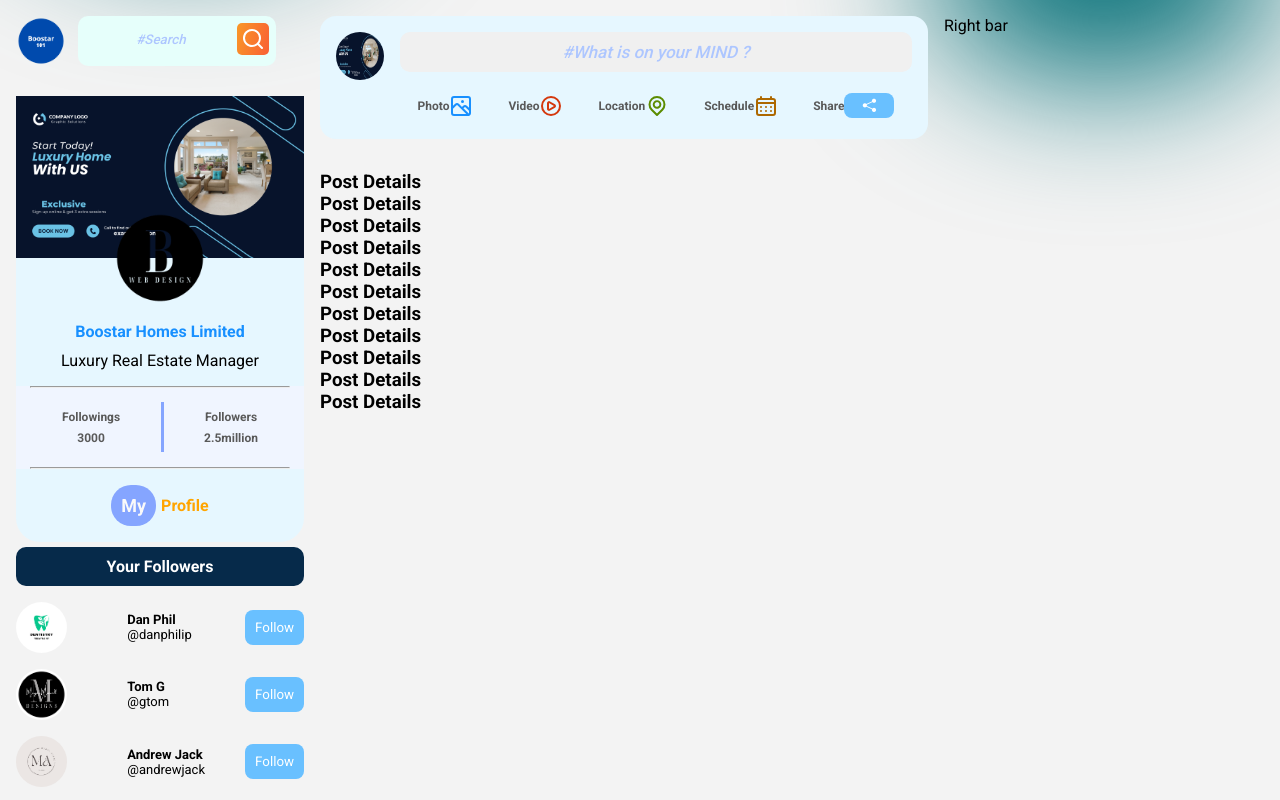
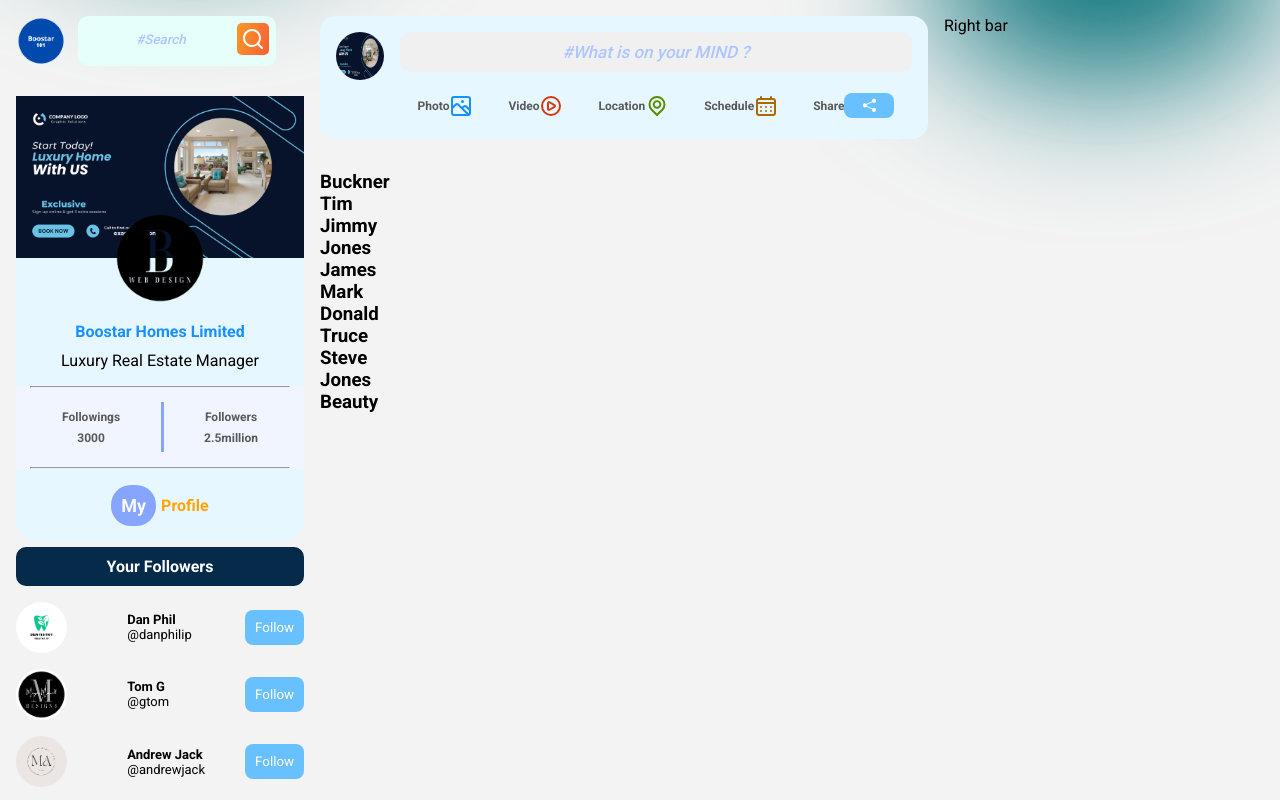
Before and after one commit to Peterzolo/Social-media-application, a React (Create React App) app in the folder client/: page / in a window 1280 px wide. Shown: the top 800 px of the page. Built offline with nearby package versions, Linux system fonts and the light colour scheme.

Commit message:
Modified postdata

```diff
--- /dev/null
+++ b/client/src/componments/pages/display-post/DisplayPost.css
@@ -0,0 +1,5 @@
+.display-container {
+  display: flex;
+  flex-direction: column;
+  gap: 1rem;
+}
--- a/client/src/componments/pages/display-post/DisplayPost.jsx
+++ b/client/src/componments/pages/display-post/DisplayPost.jsx
@@ -2,16 +2,16 @@ import React from "react";
 import { postData } from "../../../data/followers";
 import PostDetails from "../post-detail/PostDetails";
 
+import "../display-post/DisplayPost.css";
+
 const DisplayPost = () => {
   return (
     <div>
-      {
-        postData.map( (item) =>(
-            <div className="display-container">
-                <PostDetails/>
-            </div>
-        ))
-      }
+      {postData.map(item => (
+        <div className="display-container">
+          <PostDetails {...item} />
+        </div>
+      ))}
     </div>
   );
 };
--- a/client/src/componments/pages/post-detail/PostDetails.jsx
+++ b/client/src/componments/pages/post-detail/PostDetails.jsx
@@ -1,10 +1,10 @@
 import React from "react";
 import "../post-detail/PostDetails.css";
 
-const PostDetails = () => {
+const PostDetails = ({...item}) => {
   return (
     <div>
-      <h3>Post Details</h3>
+      <h3>{item.name}</h3>
     </div>
   );
 };
--- a/client/src/data/followers.js
+++ b/client/src/data/followers.js
@@ -98,7 +98,7 @@ export const postData = [
   },
   {
     id: 2,
-    name: "Buckner",
+    name: "Tim",
     image: postImage1,
     description: "Lorem ipsum dolor sit amet",
     likes: 3200,
@@ -106,7 +106,7 @@ export const postData = [
   },
   {
     id: 3,
-    name: "Buckner",
+    name: "Jimmy",
     image: postImage1,
     description: "Lorem ipsum dolor sit amet",
     likes: 4100,
@@ -114,7 +114,7 @@ export const postData = [
   },
   {
     id: 4,
-    name: "Buckner",
+    name: "Jones",
     image: postImage1,
     description: "Lorem ipsum dolor sit amet",
     likes: 6029,
@@ -122,7 +122,7 @@ export const postData = [
   },
   {
     id: 5,
-    name: "Buckner",
+    name: "James",
     image: postImage2,
     description: "Lorem ipsum dolor sit amet",
     likes: 20033,
@@ -130,7 +130,7 @@ export const postData = [
   },
   {
     id: 6,
-    name: "Buckner",
+    name: "Mark",
     image: postImage3,
     description: "Lorem ipsum dolor sit amet",
     likes: 12000,
@@ -138,7 +138,7 @@ export const postData = [
   },
   {
     id: 7,
-    name: "Buckner",
+    name: "Donald",
     image: postImage4,
     description: "Lorem ipsum dolor sit amet",
     likes: 7643,
@@ -146,7 +146,7 @@ export const postData = [
   },
   {
     id: 8,
-    name: "Buckner",
+    name: "Truce",
     image: postImage5,
     description: "Lorem ipsum dolor sit amet",
     likes: 23245,
@@ -154,7 +154,7 @@ export const postData = [
   },
   {
     id: 9,
-    name: "Buckner",
+    name: "Steve",
     image: postImage6,
     description: "Lorem ipsum dolor sit amet",
     likes: 65432,
@@ -162,7 +162,7 @@ export const postData = [
   },
   {
     id: 10,
-    name: "Buckner",
+    name: "Jones",
     image: postImage7,
     description: "Lorem ipsum dolor sit amet",
     likes: 1234,
@@ -170,7 +170,7 @@ export const postData = [
   },
   {
     id: 11,
-    name: "Buckner",
+    name: "Beauty",
     image: postImage8,
     description: "Lorem ipsum dolor sit amet",
     likes: 86432,
```
